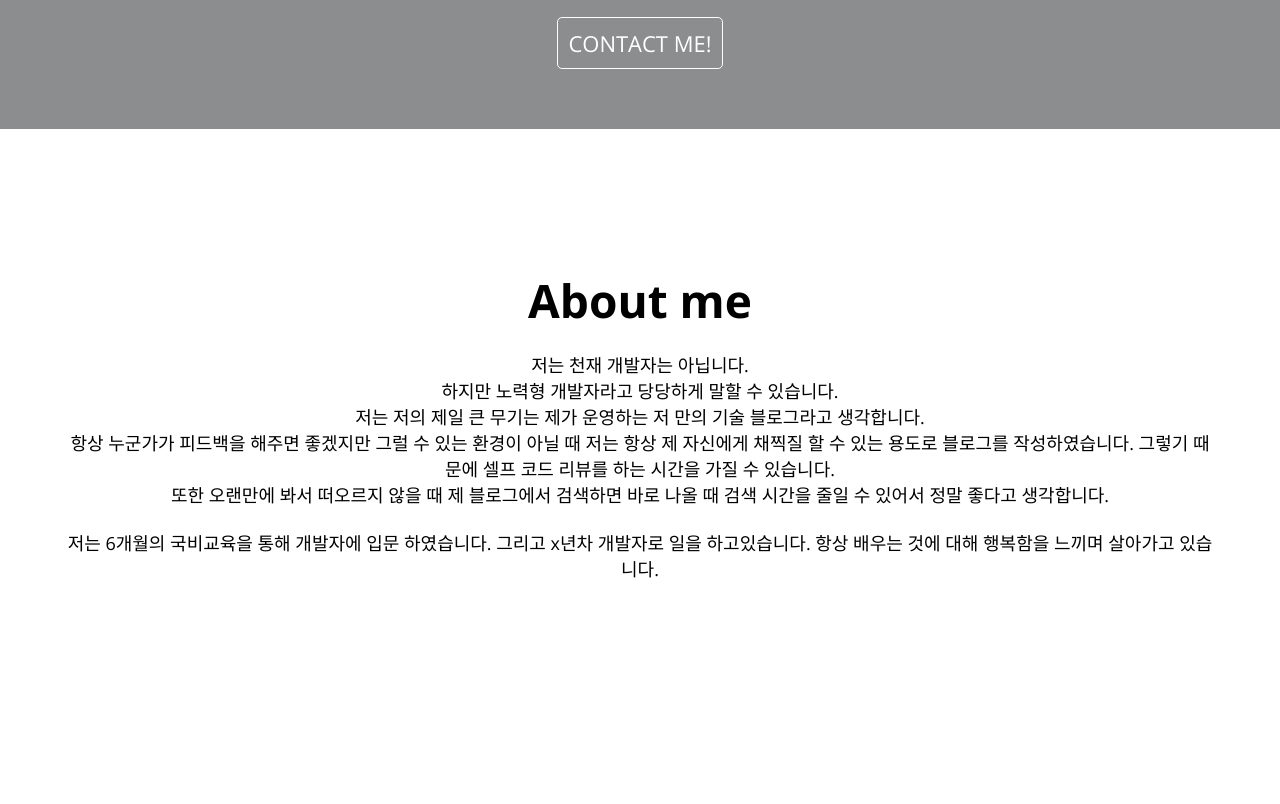
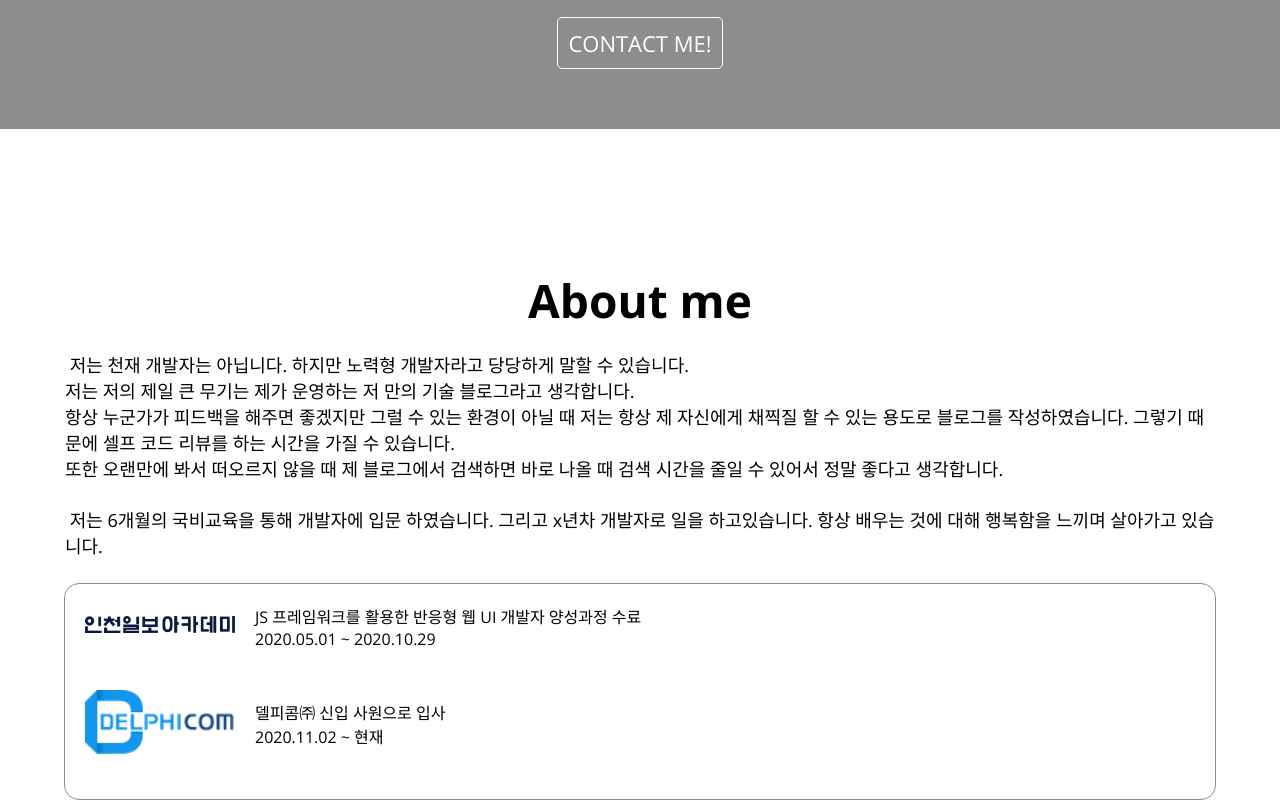
Before and after one commit to CatFFather/portfolio, a plain HTML site: page index.html in a window 1280 px wide. Shown: the part 729-1533 px from the top of the page. Drawn offline with nearby package versions, Linux system fonts and the light colour scheme.

Commit message:
about me --> css 수정, careers List 추가, json --> careers 추가

```diff
--- a/data/portfolio.json
+++ b/data/portfolio.json
@@ -1,4 +1,9 @@
 {
+    "careers":[
+        {"logo" : "./imgs/logo_ICIA.png", "href" : "https://www.icia.co.kr/", "info" : "JS 프레임워크를 활용한 반응형 웹 UI 개발자 양성과정 수료", "term" : "2020.05.01 ~ 2020.10.29"},
+        {"logo" : "./imgs/logo_delphicom.png", "href" : "http://www.delphicom.net/", "info" : "델피콤㈜ 신입 사원으로 입사", "term" : "2020.11.02 ~ 현재"}
+    ],
+
     "skills":[
         {"type" : "skill", "name" : "HTML", "percent" : 90},
         {"type" : "skill", "name" : "CSS",  "percent" : 80},
--- a/index.html
+++ b/index.html
@@ -20,6 +20,15 @@
     <link rel="stylesheet" href="style.css" />
     <script src="main.js" defer></script> <!-- defer가 가장 효율적 -->
 </head>
+<!--
+    ★★★★★★★★★★★★★★★★★★★★★★★★★★★★★★★★★★★★★★★★★★★★★★★★★★★★★★★★★★
+    ★  안녕하세요! 반갑습니다! 개발자 도구를 오픈하신 당신은 개발자이군요!!                                      ★
+    ★  저는 Front-end를 Vue.js , react를 통해 시작하였습니다. 정말 편하고 멋진 프레임워크라고 생각하였습니다.     ★
+    ★  하지만 제 자신의 기본기가 많이 부족하다고 판단하여 이 portfolio 사이트를 만들게 되었습니다.                ★
+    ★  CatFFather의 portfolio 사이트는 순수 HTML, CSS, JS, JOSN 으로만 만들어진 사이트입니다.                  ★
+    ★★★★★★★★★★★★★★★★★★★★★★★★★★★★★★★★★★★★★★★★★★★★★★★★★★★★★★★★★★
+-->
+
 <body>
     <!-- header nav bar 항상 고정 -->
     <nav>
@@ -48,18 +57,23 @@
         <section id='about' class="about">
             <p class="title">About me</p>
             <p class="about__contents">
-                저는 천재 개발자는 아닙니다.<br/> 하지만 노력형 개발자라고 당당하게 말할 수 있습니다.<br/>
+                &nbsp;저는 천재 개발자는 아닙니다. 하지만 노력형 개발자라고 당당하게 말할 수 있습니다.<br/>
                 저는 저의 제일 큰 무기는 제가 운영하는 저 만의 기술 블로그라고 생각합니다.<br/>
                 항상 누군가가 피드백을 해주면 좋겠지만 그럴 수 있는 환경이 아닐 때
                 저는 항상 제 자신에게 채찍질 할 수 있는 용도로 블로그를 작성하였습니다.
                 그렇기 때문에 셀프 코드 리뷰를 하는 시간을 가질 수 있습니다. <br/>
                 또한 오랜만에 봐서 떠오르지 않을 때 제 블로그에서 검색하면 바로 나올 때 검색 시간을 줄일 수 있어서 정말 좋다고 생각합니다.
             </p>
-            <br/>
             <p class="about__contents">
-                저는 6개월의 국비교육을 통해 개발자에 입문 하였습니다.
+                &nbsp;저는 6개월의 국비교육을 통해 개발자에 입문 하였습니다.
                 그리고 x년차 개발자로 일을 하고있습니다. 항상 배우는 것에 대해 행복함을 느끼며 살아가고 있습니다.<br/>
             </p>
+            <!-- 저장된 json파일을 js를 이용하여 careers 목록을 가지고옴 -->
+            <div class="about__careers">
+            </div>
+
+
+
         </section>
         <!-- 기술 -->
         <section id='skills' class="skills">
--- a/main.js
+++ b/main.js
@@ -1,3 +1,34 @@
+// career List 가져오기
+function getCareerList(){
+    // 함수의 return 값을 fetch로 얻은 값으로 해준다.
+    return fetch('./data/portfolio.json')
+    .then(function(response) {
+        return response.json();
+    })
+    .then(function(myJson) {
+        return myJson.careers // 최종 return 값
+    });
+}
+getCareerList().then((careers)=>{
+    console.log(careers)
+    let about__career = document.querySelector('.about__careers')
+    careers.forEach((career,index)=>{
+        let about__career__wrap = document.createElement('div')
+        about__career__wrap.classList.add('about__career__wrap')
+        about__career__wrap.innerHTML = `
+        <div class="about__career__wrap">
+            <div class="about__career__img">
+                <a href="${career.href}"><img width="150px" src="${career.logo}"/></a>
+            </div>
+            <div class="about__career__infoWrap">
+                <div class="about__career__info">${career.info}</div>
+                <div class="about__career__term">${career.term}</div>
+            </div>
+        </div>
+        `
+        about__career.appendChild(about__career__wrap)
+    })
+})
 
 // Skills List 가져오기
 function getSkillsList(){
--- a/style.css
+++ b/style.css
@@ -74,6 +74,7 @@ main{
 }
 /* 공통 타이틀 */
 main .title{
+    text-align: center;
     font-size: 46px;
     font-weight: bold;
     margin-top: 40px;
@@ -119,14 +120,38 @@ main .title{
 .about{
     padding: 100px 20px 20px 20px;
     display: flex;
-    align-items: center;
+    /* align-items: center; */
     flex-direction: column;
+    min-height: 0px; /* <-- 지울 예정*/
 }
 .about__contents{
     font-size: 18px;
-    text-align: center;
+    /* text-align: center; */
     margin: 0px auto;
     max-width: 1150px;
+    margin-bottom: 25px;
+}
+.about__career__wrap{
+    display: flex;
+    align-items: center;
+    margin: 0px auto;
+    width: 1150px;
+    margin-bottom: 20px;
+}
+.about__career__img{
+    margin-right: 20px;
+}
+
+.about__careers{
+    border: #8c8d8f 1px solid;
+    border-radius: 15px;
+    margin: 0px auto;
+    width: 1110px;
+    padding: 20px 20px 0px 20px;
+}
+.about__career__infoWrap{
+    display: flex;
+    flex-direction: column;
 }
 
 /* skills */
```
Also changed, not shown: imgs/logo_ICIA.png (added), imgs/logo_delphicom.png (added).
